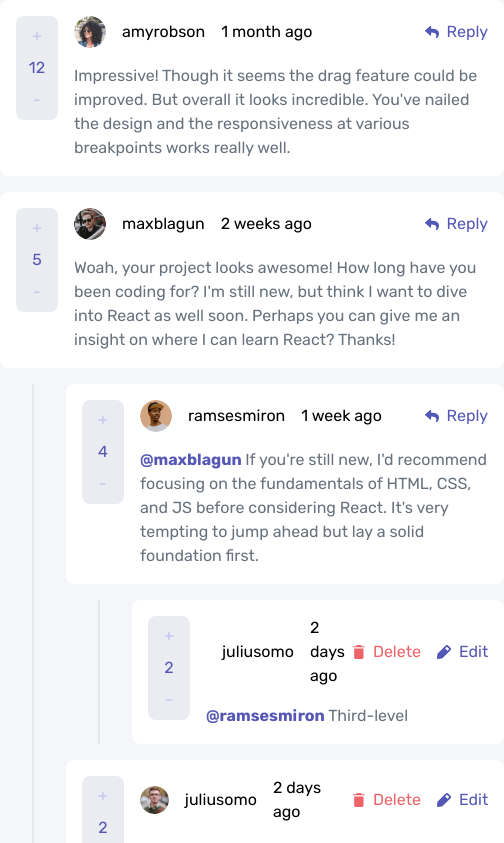
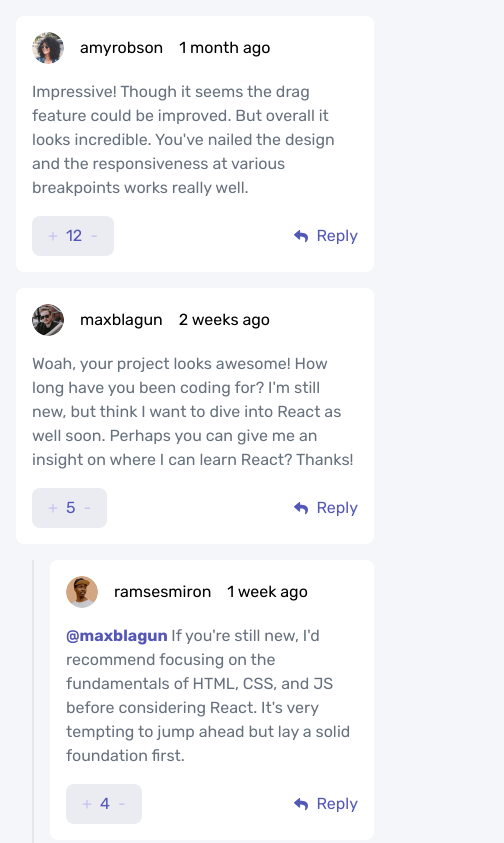
Before and after one commit to dominikrubroeder/interactive-comments-section-website, a Next.js app: page / in a window 390 px wide. Shown: the top 843 px of the page, 504 px wide, since content can reach past the window. Built offline with nearby package versions, Linux system fonts and the light colour scheme.

Commit message:
Add Overlay component and modal, responsive layout adjustments

```diff
--- a/components/Comment.tsx
+++ b/components/Comment.tsx
@@ -6,6 +6,7 @@ import IconReply from './icons/IconReply';
 import { CommentsContext } from '../store/commentsContext';
 import IconEdit from './icons/IconEdit';
 import IconDelete from './icons/IconDelete';
+import Overlay from './Overlay';
 
 const Comment: React.FC<IComment> = ({
   id,
@@ -18,11 +19,17 @@ const Comment: React.FC<IComment> = ({
 }) => {
   const commentsCtx = useContext(CommentsContext);
   const [showReplyForm, setShowReplyForm] = useState(false);
+  const [showDeleteModal, setShowDeleteModal] = useState(false);
   const hasReplies = replies && replies.length > 0;
   const computeCreatedAt =
     new Date(createdAt) && new Date(createdAt).toString() !== 'Invalid Date'
       ? 'Some seconds ago...'
       : createdAt;
+
+  const deleteHandler = (commentId: number) => {
+    commentsCtx?.deleteComment(commentId);
+    setShowDeleteModal(false);
+  };
 
   const deepIterator = (target: any) => {
     console.log(target);
@@ -38,12 +45,42 @@ const Comment: React.FC<IComment> = ({
 
   return (
     <>
+      {showDeleteModal && (
+        <div>
+          <Overlay onClick={() => setShowDeleteModal(false)} />
+
+          <div className="p-4 bg-white rounded-lg absolute top-1/2 left-1/2 -translate-x-1/2 -translate-y-1/2 max-w-xs max-h-min z-50">
+            <h2 className="mb-4 font-bold text-xl text-app-neutral-blue-dark">
+              Delete comment
+            </h2>
+            <p className="text-app-neutral-blue-grayish mb-4">
+              Are you sure you want to delete this comment? This will remove
+              comment and can`t be undone.
+            </p>
+            <footer className="flex items-center justify-end gap-2">
+              <button
+                className="bg-app-neutral-blue-grayish text-white px-4 py-2 rounded-lg"
+                onClick={() => deleteHandler(id)}
+              >
+                No, cancel
+              </button>
+              <button
+                className="bg-app-primary-red-soft text-white px-4 py-2 rounded-lg"
+                onClick={() => commentsCtx?.deleteComment(id)}
+              >
+                Yes, delete
+              </button>
+            </footer>
+          </div>
+        </div>
+      )}
+
       <div
-        className={`flex items-start gap-4 p-4 rounded-lg bg-white ${
+        className={`relative flex flex-col-reverse gap-4 p-4 rounded-lg bg-white sm:items-start sm:flex-row ${
           hasReplies ? 'mb-4' : ''
         }`}
       >
-        <div className="flex flex-col gap-0 text-center shrink-0 bg-app-neutral-gray-light rounded-lg px-2">
+        <div className="flex items-center gap-0 text-center shrink-0 bg-app-neutral-gray-light rounded-lg px-2 self-start sm:flex-col">
           <button
             className="p-2 text-app-primary-blue-grayish-light hover:text-app-primary-blue-moderate"
             onClick={() => commentsCtx?.increaseScore(id)}
@@ -75,7 +112,7 @@ const Comment: React.FC<IComment> = ({
 
             {user.username !== currentUser.username && (
               <button
-                className="flex items-center gap-2 text-app-primary-blue-moderate"
+                className="flex items-center gap-2 text-app-primary-blue-moderate absolute bottom-6 right-4 sm:relative sm:top-auto sm:right-auto sm:bottom-auto"
                 onClick={() =>
                   setShowReplyForm((previousState) => !previousState)
                 }
@@ -85,10 +122,12 @@ const Comment: React.FC<IComment> = ({
             )}
 
             {user.username === currentUser.username && (
-              <div className="flex items-center gap-4">
+              <div className="flex items-center gap-4 absolute bottom-6 right-4 sm:relative sm:top-auto sm:right-auto sm:bottom-auto">
                 <button
                   className="flex items-center gap-2 text-app-primary-red-soft"
-                  onClick={() => commentsCtx?.deleteComment(id)}
+                  onClick={() =>
+                    setShowDeleteModal((previousState) => !previousState)
+                  }
                 >
                   <IconDelete /> Delete
                 </button>
@@ -115,7 +154,7 @@ const Comment: React.FC<IComment> = ({
       </div>
 
       {hasReplies && (
-        <ul className="grid gap-4 pl-8 ml-8 border-l-2">
+        <ul className="grid gap-4 pl-4 ml-4 border-l-2 sm:pl-8 sm:ml-8">
           {replies.map((reply) => (
             <li key={reply.id}>
               <Comment {...reply} />
--- a/components/CommentList.tsx
+++ b/components/CommentList.tsx
@@ -6,7 +6,7 @@ const CommentList: React.FC = () => {
   const commentCtx = useContext(CommentsContext);
 
   return (
-    <ul className="grid gap-4">
+    <ul className="grid gap-4 p-4">
       {commentCtx?.comments.map((comment) => (
         <li key={comment.id}>
           <Comment {...comment} />
--- /dev/null
+++ b/components/Overlay.tsx
@@ -0,0 +1,16 @@
+import React from 'react';
+
+interface OverlayProps {
+  onClick: () => void;
+}
+
+const Overlay: React.FC<OverlayProps> = ({ onClick }) => {
+  return (
+    <div
+      className="fixed inset-0 w-screen h-screen bg-black/70 z-50 cursor-pointer"
+      onClick={onClick}
+    ></div>
+  );
+};
+
+export default Overlay;
```
